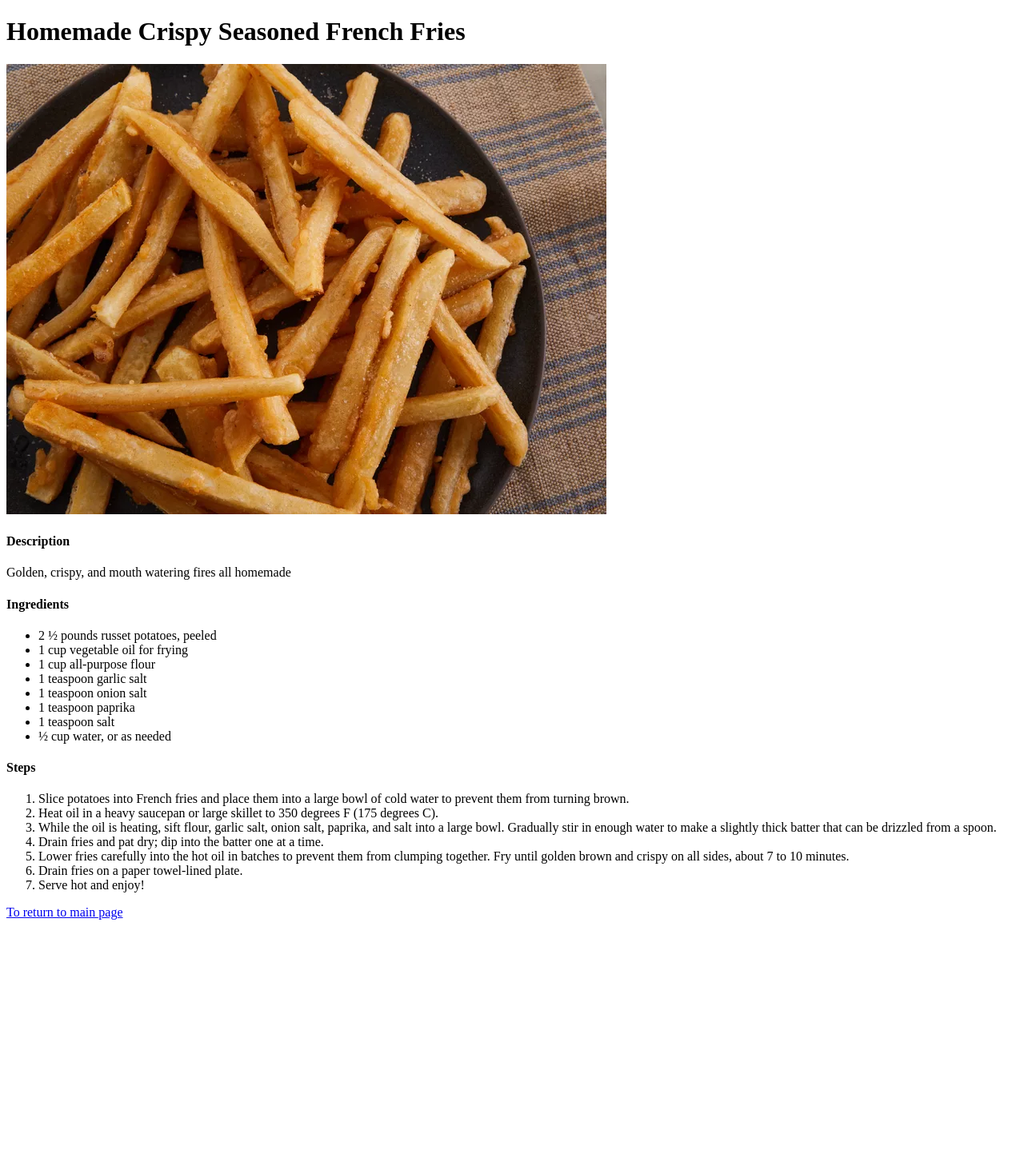
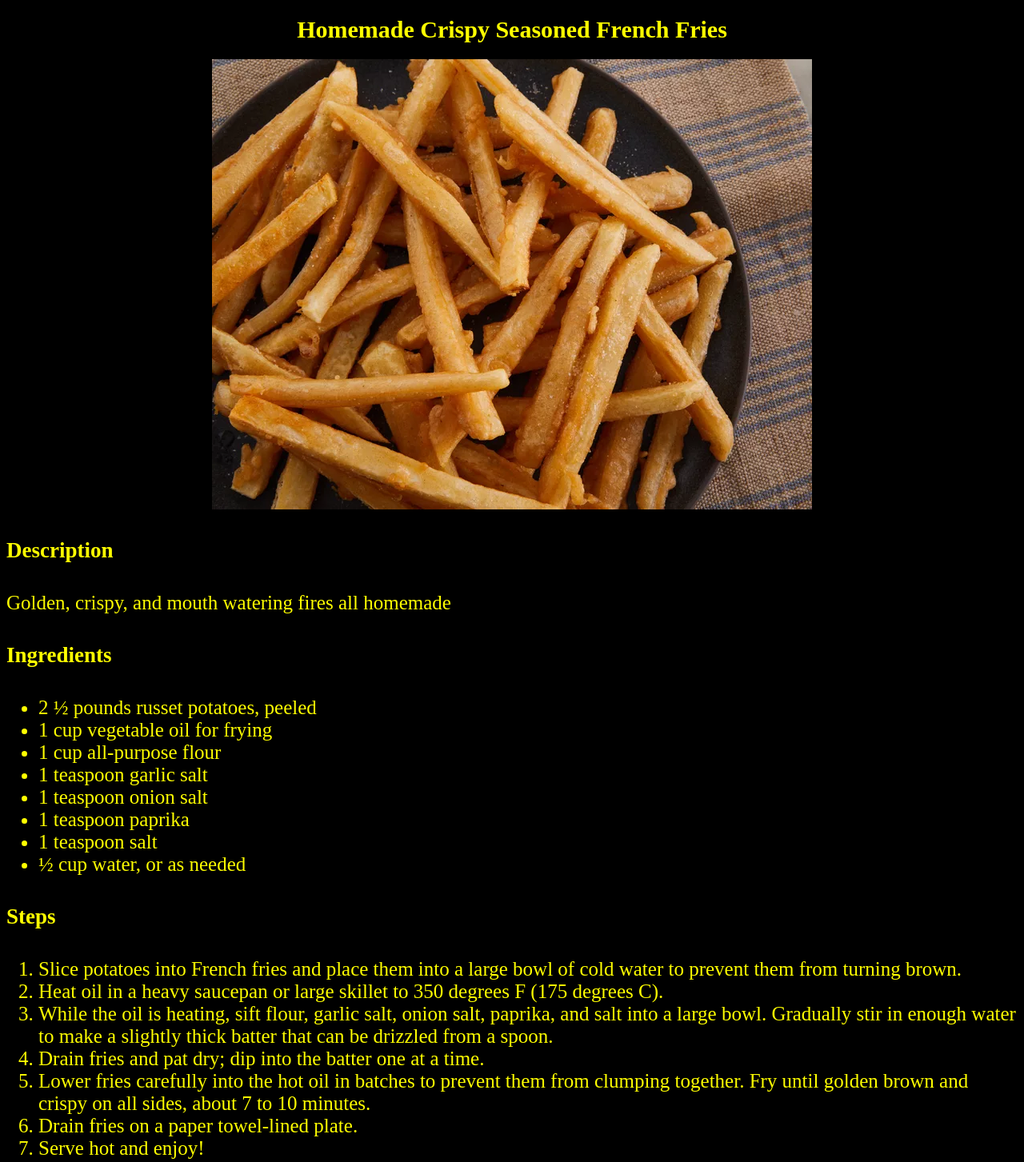
Before and after one commit to MehalKhan/odin-recipes, a plain HTML site: page recipes/fries.html in a window 1280 px wide. Shown: the top 1453 px of the page at 80% size. Before the commit the page ends 1158 px from the top, so only its background shows below. Drawn offline with Linux system fonts and the light colour scheme.

Commit message:
html update and css added for all.

```diff
--- a/recipes/fries.html
+++ b/recipes/fries.html
@@ -5,13 +5,14 @@
     <meta http-equiv="X-UA-Compatible" content="IE=edge">
     <meta name="viewport" content="width=device-width, initial-scale=1.0">
     <title>Homemade Crispy Seasoned French Fries</title>
+    <link rel="stylesheet" href="styleforfries.css"/>
 </head>
 <body>
     <h1>Homemade Crispy Seasoned French Fries</h1>
       <img src="../images/fries.jpg" alt="CRispy fires khamu ami">
-    <h4>Description</h4>
+    <h4 class="description">Description</h4>
       <p>Golden, crispy, and mouth watering fires all homemade</p>
-    <h4>Ingredients</h4>
+    <h4 id="ingredients">Ingredients</h4>
     <ul>
         <li>2 ½ pounds russet potatoes, peeled</li>
         <li>1 cup vegetable oil for frying</li>
@@ -23,7 +24,7 @@
         <li>½ cup water, or as needed</li>
     </ul>
 
-    <h4>Steps</h4>
+    <h4 class="steps">Steps</h4>
     <ol>
         <li>Slice potatoes into French fries and place them into a large bowl of cold water to prevent them from turning brown.</li>
         <li>Heat oil in a heavy saucepan or large skillet to 350 degrees F (175 degrees C).</li>
--- /dev/null
+++ b/recipes/styleforchickenfriedsteak.css
@@ -0,0 +1,56 @@
+h1{
+    color: yellow;
+    text-align: center;
+}
+
+img{
+    display: block;
+    margin: auto;
+    width: 1000px;
+}
+
+.ingredients{
+    color: yellow;
+    text-align: left;
+    font-size: 27px;
+}
+
+.name.of.dish{
+    color: yellow;
+    text-align: left;
+    font-size: 27px;
+}
+
+h4{
+    font-family: 'Times New Roman', Times, serif;
+    font-size: 27px;
+    color: yellow;
+}
+ul li{
+    color: yellow;
+    font-size: 25px;
+    font-family: 'Times New Roman', Times, serif;
+}
+
+.steps{
+    color: yellow;
+    text-align: left;
+    font-size: 27px;
+}
+
+ol li{
+    color: yellow;
+    font-size: 25px;
+    font-family: 'Times New Roman', Times, serif;
+}
+
+a{
+    color: blue;
+    font-size: 50px;
+    font-family: 'Times New Roman', Times, serif;
+    border: 2px solid white;
+}
+
+body{
+    background-color: black;
+}
--- /dev/null
+++ b/recipes/styleforfriedcheck.css
@@ -0,0 +1,60 @@
+
+h1{
+    font-size: 30px;
+    color: yellow;
+    text-align: center;
+    font-family: 'Times New Roman', Times, serif;
+}
+
+img{
+    display: block;
+    margin: auto;
+}
+
+.description{
+    font-size: 27px;
+    color: yellow;
+    font-family: 'Times New Roman', Times, serif;
+
+}
+
+p{
+    color: yellow;
+    font-size: 27px;
+    font-family: 'Times New Roman', Times, serif;
+}
+
+#ingredients{
+    color: yellow;
+    font-size: 27px;
+    font-family: 'Times New Roman', Times, serif;
+}
+
+ul li{
+    color: yellow;
+    font-size: 25px;
+    font-family: 'Times New Roman', Times, serif;
+}
+
+#steps{
+    font-size: 27px;
+    color: yellow;
+    font-family: 'Times New Roman', Times, serif;
+}
+
+ol li{
+    color: yellow;
+    font-size: 27px;
+    font-family: 'Times New Roman', Times, serif;
+}
+
+a{
+    color: blue;
+    font-size: 50px;
+    font-family: 'Times New Roman', Times, serif;
+    border: 2px solid white;
+}
+
+body{
+    background-color: black;
+}
--- /dev/null
+++ b/recipes/styleforfries.css
@@ -0,0 +1,58 @@
+
+h1{
+    color: yellow;
+    font-size: 30px;
+    font-family: 'Times New Roman', Times, serif;
+    text-align: center;
+}
+
+img{
+    display: block;
+    margin: auto;
+}
+
+.description{
+    color: yellow;
+    font-size: 27px;
+    font-family: 'Times New Roman', Times, serif;
+}
+
+p{
+    color: yellow;
+    font-size: 25px;
+    font-family: 'Times New Roman', Times, serif;
+}
+
+#ingredients{
+    color: yellow;
+    font-size: 27px;
+    font-family: 'Times New Roman', Times, serif;
+}
+
+ul li{
+    color: yellow;
+    font-size: 25px;
+    font-family: 'Times New Roman', Times, serif;
+}
+.steps{
+    color: yellow;
+    font-size: 27px;
+    font-family: 'Times New Roman', Times, serif;
+}
+
+ol li{
+    color: yellow;
+    font-size: 25px;
+    font-family: 'Times New Roman', Times, serif;
+}
+
+a{
+    color: blue;
+    font-size: 50px;
+    font-family: 'Times New Roman', Times, serif;
+    border: 2px solid white;
+}
+
+body{
+    background-color: black;
+}
--- /dev/null
+++ b/style.css
@@ -0,0 +1,44 @@
+
+h1{
+    color: yellow;
+    background-color: black;
+    font-family: 'Times New Roman', Times, serif;
+    text-align: center;
+    font-size: 45px;
+}
+
+img{
+    display: block;
+    margin: auto;
+
+}
+
+h3{
+    text-align: left;
+    color: yellow;
+    font-family: 'Times New Roman', Times, serif;
+    background-color: black;
+    font-size: 30px;
+
+}
+
+.chick1{
+    color: black;
+    font-size: 24px;
+
+}
+
+.chick2{
+    color: black;
+    font-size: 24px;
+
+}
+.chick3{
+    color: black;
+    font-size: 24px;
+
+}
+body{
+    background-color: black ;
+
+}
```
Also changed, not shown: index.html (+5 -4 lines), recipes/chicken-fired-steak.html (+4 -3 lines), recipes/fried-check.html (+4 -3 lines).
